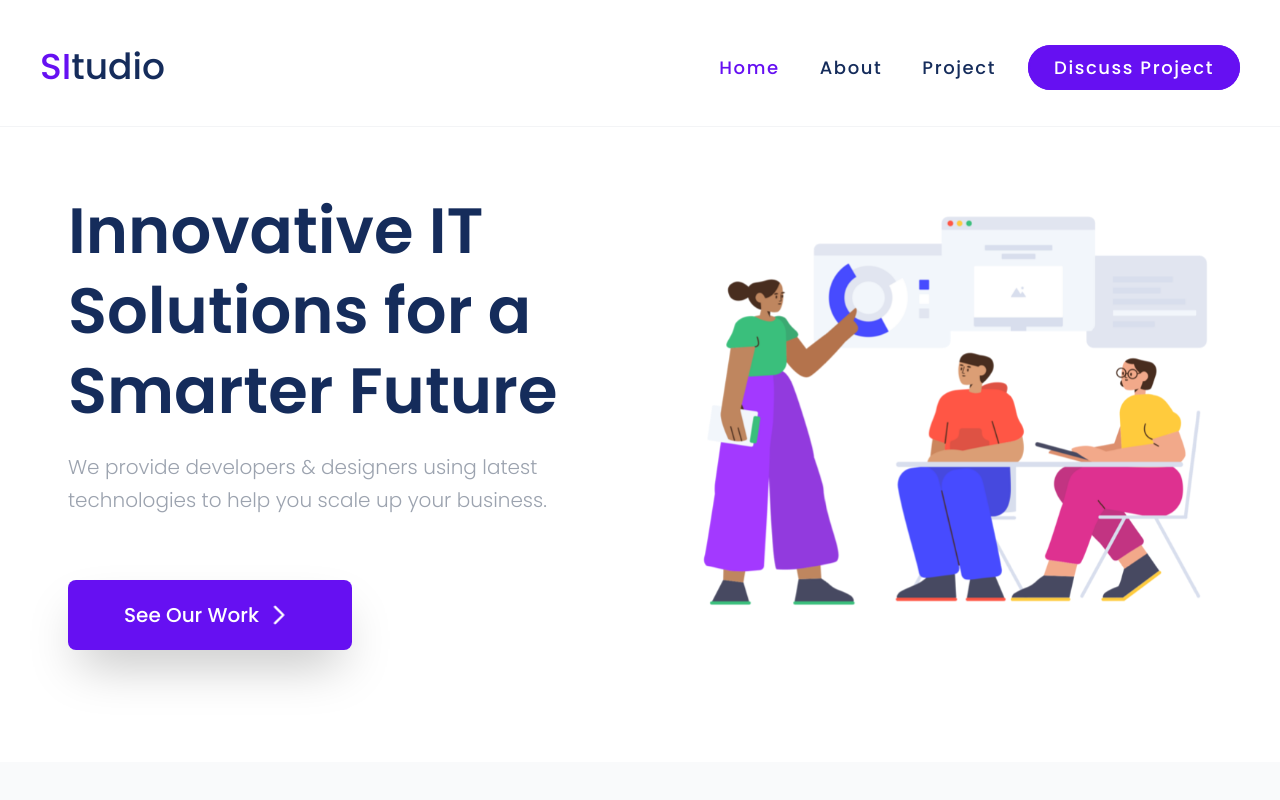
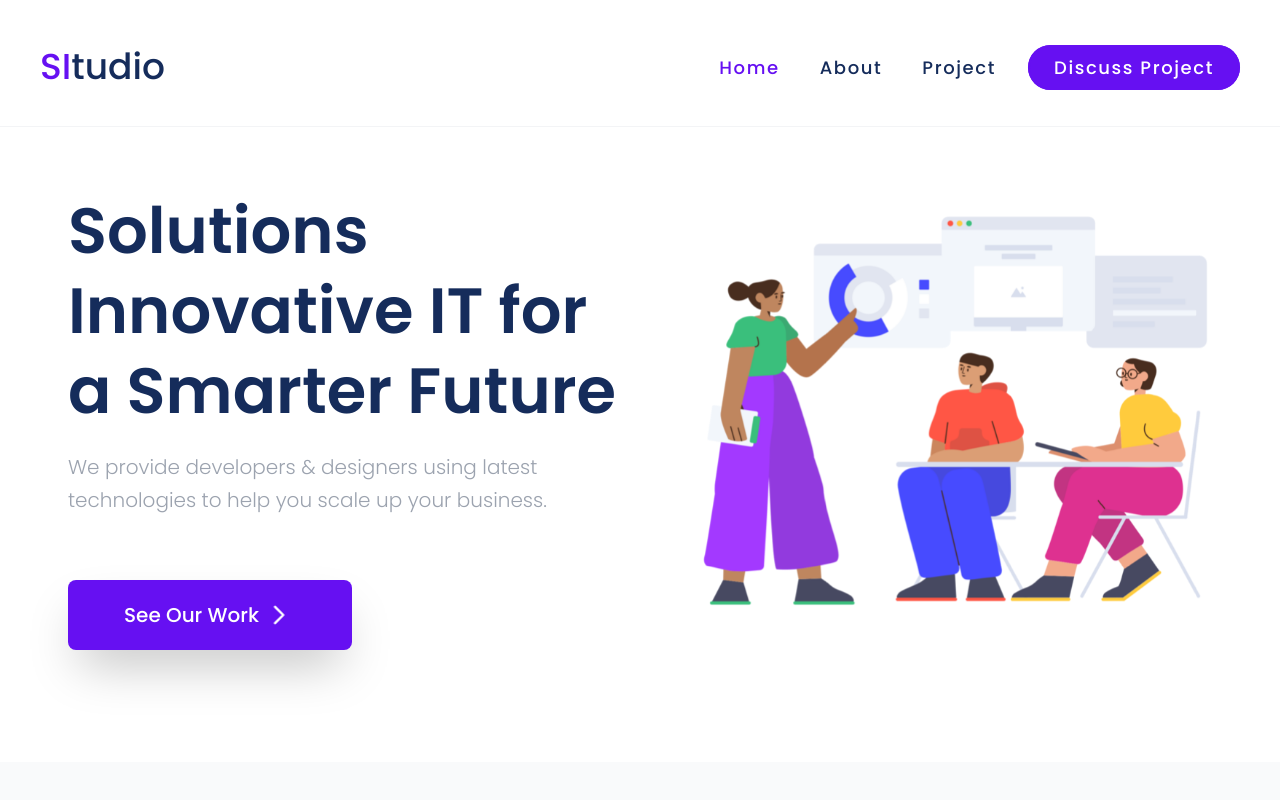
Before and after one commit to Aminiqbaal/situdio, a React (Create React App) app: page / in a window 1280 px wide. Shown: the top 800 px of the page. Built offline with nearby package versions, Linux system fonts and the light colour scheme.

Commit message:
update footer

```diff
--- a/src/parts/Footer.js
+++ b/src/parts/Footer.js
@@ -17,7 +17,7 @@ export default function Footer() {
           <div className="w-1/3 flex-col ml-16 mr-8">
             <BrandIcon />
             <p className="w-full text-lg text-gray-400 font-light">
-              Innovative IT Solutions for
+              Solutions Innovative IT for
               <br />
               a Smarter Future
             </p>
--- a/src/parts/Hero.js
+++ b/src/parts/Hero.js
@@ -14,7 +14,7 @@ export default function Hero() {
     <section className="hero">
       <div className="w-full lg:w-1/2 xl:pl-12 sm:pr-2 mt-8">
         <h1 className="text-5xl sm:text-6xl text-theme-blue font-bold leading-tight mb-5">
-          Innovative IT Solutions for a Smarter Future
+          Solutions Innovative IT for a Smarter Future
         </h1>
 
         <p className="font-light text-xl text-gray-400 leading-relaxed mb-16">
```
